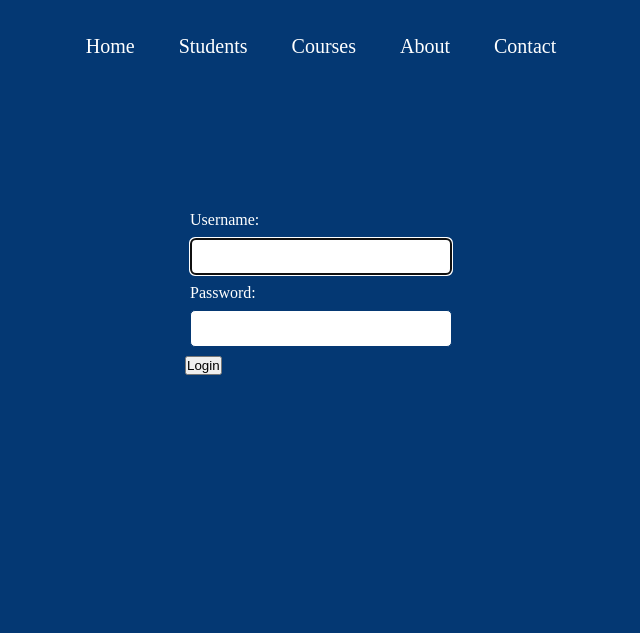
After one commit to arungjose/nextgen, a Django app: page /accounts/login/ in a window 1280 px wide. The commit adds this page. Shown: the top 633 px of the page, without its empty margins (319-959 px from the left). Run offline with Django 5.2, Linux system fonts and the light colour scheme.

Commit message:
Login Page added for editing

```diff
--- a/CMS/campus_core/campus_core/settings.py
+++ b/CMS/campus_core/campus_core/settings.py
@@ -27,6 +27,9 @@ DEBUG = True
 
 ALLOWED_HOSTS = []
 
+# Authentication Redirection
+LOGIN_REDIRECT_URL = '/home'
+LOGOUT_REDIRECT_URL = '/home'
 
 # Application definition
 
--- a/CMS/campus_core/campus_core/urls.py
+++ b/CMS/campus_core/campus_core/urls.py
@@ -24,4 +24,5 @@ urlpatterns = [
     path("students/", include("students.urls")),
     path("", include("home.urls")),
     path("home/", include("home.urls")),
+    path('accounts/', include('django.contrib.auth.urls'))
 ]
--- a/CMS/campus_core/static/styles/base.css
+++ b/CMS/campus_core/static/styles/base.css
@@ -15,10 +15,55 @@ body {
 
 nav {
     display: flex;
-    justify-content: center;
     align-items: center;
     background-color: #043873;
-    padding: 10px 0;
+    padding: 10px 20px;
+}
+
+.nav-spacer,
+.nav-right {
+    flex: 1;
+}
+
+.nav-right {
+    text-align: right;
+    display: flex;
+    justify-content: flex-end;
+    align-items: center;
+}
+
+.nav-right button {
+    background: none;
+    border: none;
+    color: white;
+    font-family: 'JetBrains Mono';
+    font-size: 20px;
+    cursor: pointer;
+    padding: 10px 20px;
+    margin-left: 10px;
+}
+
+.nav-right button:hover {
+    color: #ED3F27;
+}
+
+.nav-right span {
+    font-size: 18px;
+    opacity: 0.9;
+}
+
+.nav-right form span {
+    background-color: #ffdb26;
+    padding:10px 20px;
+    /*border-radius: 15px;*/
+    color: #043873;
+}
+
+.nav-right form span:hover {
+    background-color: #ED3F27;
+    padding:10px 20px;
+    /*border-radius: 15px;*/
+    color: #FDF4E3;
 }
 
 a {
@@ -36,6 +81,12 @@ nav a:hover {
     border-bottom: 1px solid white;
 
 }
+
+.nav-right{
+    flex: 1;
+    text-align: right;
+}
+
 
 .container {
     display: flex;
@@ -292,13 +343,13 @@ footer {
 }
 
 .conf_del {
-    background-color: #ffdb26;
-    color: #043873;
+    background-color: #ED3F27;
+    color: white;
     padding:10px;
 
 }
 .cancel_del {
-    background-color: white;
+    background-color: #ffdb26;
     color: #043873;
     padding:10px
 }
--- a/CMS/campus_core/students/views.py
+++ b/CMS/campus_core/students/views.py
@@ -2,6 +2,7 @@ from django.http import HttpResponse
 from django.shortcuts import render, redirect
 from .models import Student
 from .forms import StudentForm
+from django.contrib.auth.decorators import login_required
 
 # Create your views here
 def student_form(request):
@@ -37,6 +38,7 @@ def student_delete(request, sid):
     record.delete()
     return redirect("studentlist")
 
+@login_required
 def student_update(request, sid):
     record=Student.objects.get(id=sid)
     if request.method=='GET':
--- a/CMS/campus_core/templates/base.html
+++ b/CMS/campus_core/templates/base.html
@@ -11,11 +11,25 @@
 </head>
 <body>
     <nav>
-        <a href="/">Home</a>
-        <a href="/students/list">Students</a>
-        <a href="/courses/catalog">Courses</a>
-        <a href="/about/">About</a>
-        <a href="/contact/">Contact</a>
+        <div class="nav-spacer"></div>
+
+        <div class="nav-center">
+            <a href="/">Home</a>
+            <a href="/students/list">Students</a>
+            <a href="/courses/catalog">Courses</a>
+            <a href="/about/">About</a>
+            <a href="/contact/">Contact</a>
+        </div>
+
+        <div class="nav-right">
+            {% if user.is_authenticated %}
+            <form action="{% url 'logout' %}" method="post">
+                <span>{{user.username}}</span>
+                {% csrf_token %}
+                <button type="submit">Logout</button>
+            </form>
+            {% endif %}
+        </div>
     </nav>
 
     <main>
--- /dev/null
+++ b/CMS/campus_core/templates/registration/login.html
@@ -0,0 +1,13 @@
+{% extends 'base.html' %}
+{% load static %}
+{% block content %}
+<div class="container">
+    <div class="main">
+        <form method="POST" class="formstudent">
+            {% csrf_token %}
+            {{ form.as_p }}
+            <button type="submit">Login</button>
+        </form>
+    </div>
+</div>
+{% endblock %}
```
